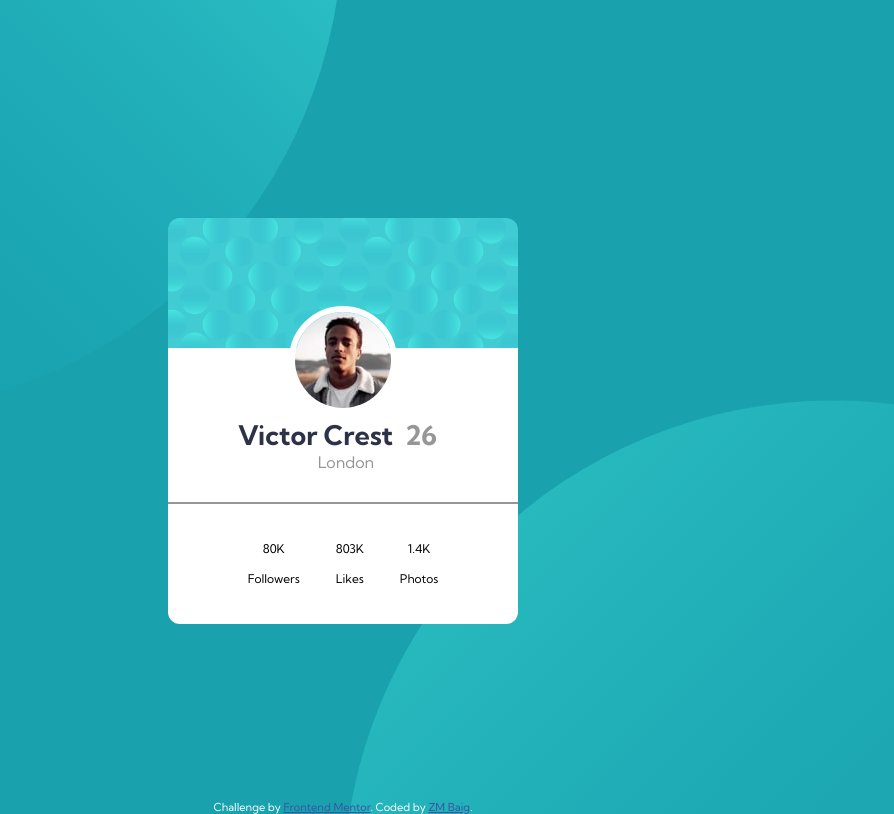
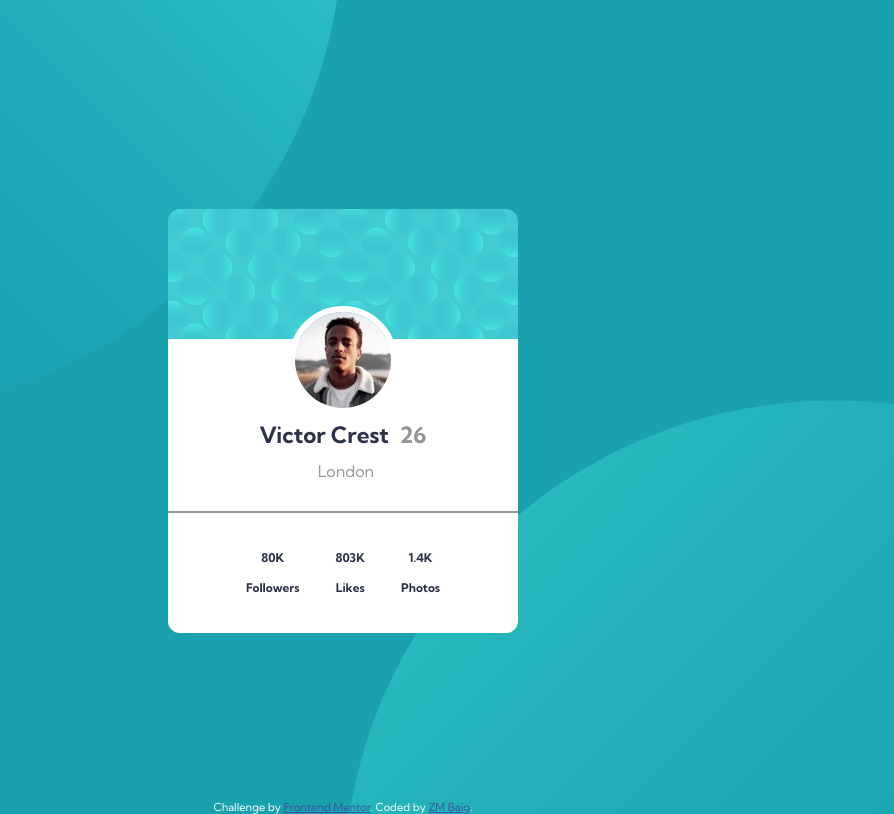
Before and after one commit to ZMBAIG/profile-card-component, a plain HTML site: page index.html in a window 1280 px wide. Shown: the whole page, without its empty margins (297-1191 px from the left). Drawn offline with Linux system fonts and the light colour scheme.

Commit message:
Update style.css

```diff
--- a/style.css
+++ b/style.css
@@ -61,7 +61,7 @@ section {
   transform: translate(-50%, -50%);
   border: 6px solid white;
 }
-h2,
+h1,
 p {
   font-size: 1.25em;
   text-align: center;
@@ -87,14 +87,12 @@ span {
   text-align: center;
   line-height: 0.5;
 }
-.sub-stat li {
-  font-size: 1.5em;
+.sub-stat p {
+  font-size: 1em;
   font-weight: 700;
   color: var(--primary-clr-02);
 }
-.sub-stat p {
-  font-size: 1em;
-}
+
 
 /*  ================================Footer================================ */
 .attribution {
```
